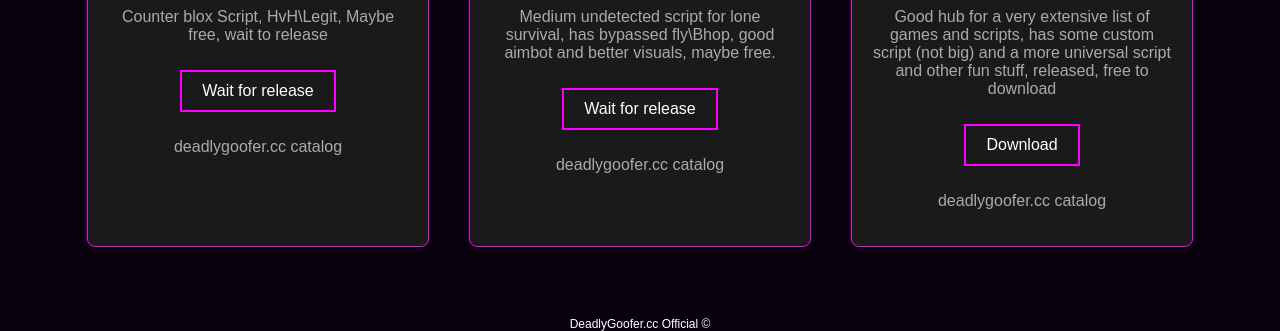
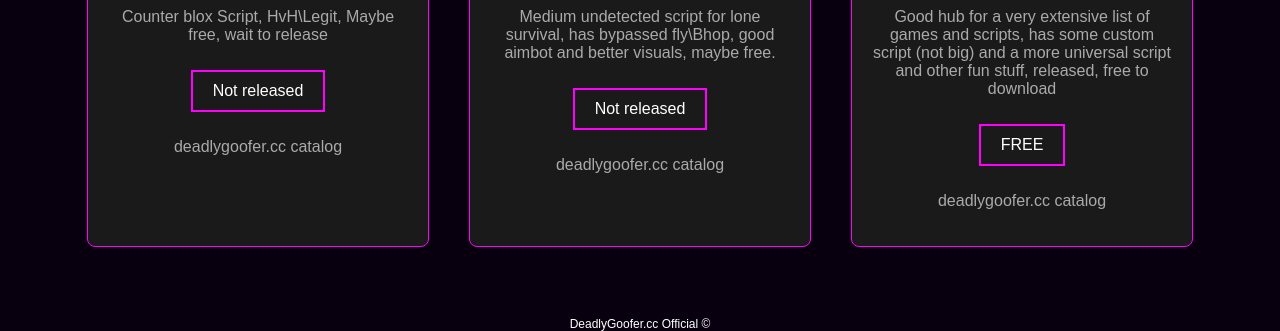
Before and after one commit to FileInstaller/catalog, a plain HTML site: page index.html in a window 1280 px wide. Shown: the part 538-869 px from the top of the page. Drawn offline with Linux system fonts and the light colour scheme.

Commit message:
Update index.html

```diff
--- a/index.html
+++ b/index.html
@@ -157,14 +157,14 @@
 <h2>DeadlyGoofer.cc</h2>
 <img src="https://raw.githubusercontent.com/FileInstaller/DGFIX/refs/heads/Website/menu.png" alt="Фото товара 1">
 <p>Counter blox Script, HvH\Legit, Maybe free, wait to release</p>
-<button disabled>Wait for release</button>
+<button disabled>Not released</button>
 <p>deadlygoofer.cc catalog</p>
 </div>
 <div class="product-card">
 <h2>Neverdie.cc</h2>
 <img src="https://raw.githubusercontent.com/FileInstaller/DGFIX/refs/heads/Website/Screenshot%202024-09-23%20000821.png" alt="Фото товара 2">
 <p>Medium undetected script for lone survival, has bypassed fly\Bhop, good aimbot and better visuals, maybe free.</p>
-<button disabled>Wait for release</button>
+<button disabled>Not released</button>
 <p>deadlygoofer.cc catalog  </p>
 </div>
 <!-- Добавь больше товаров по примеру выше -->
@@ -173,7 +173,7 @@
 <img src="https://raw.githubusercontent.com/FileInstaller/Deadlygoofer.cc/refs/heads/Website/Screenshot%202024-09-23%20003210.png" alt="Фото товара 2">
 <p>Good hub for a very extensive list of games and scripts, has some custom script (not big) and a more universal script and other fun stuff, released, free to download</p>
 <!-- Кнопка-ссылка для скачивания -->
-<a href="https://raw.githubusercontent.com/FileInstaller/Deadlygoofer.cc/refs/heads/main/DrackSquadScript.lua" class="neon-button">Download</a>
+<a href="https://raw.githubusercontent.com/FileInstaller/Deadlygoofer.cc/refs/heads/main/DrackSquadScript.lua" class="neon-button">FREE</a>
 <p>deadlygoofer.cc catalog</p>
 </div>
 <!-- Конец блока товара -->
```
